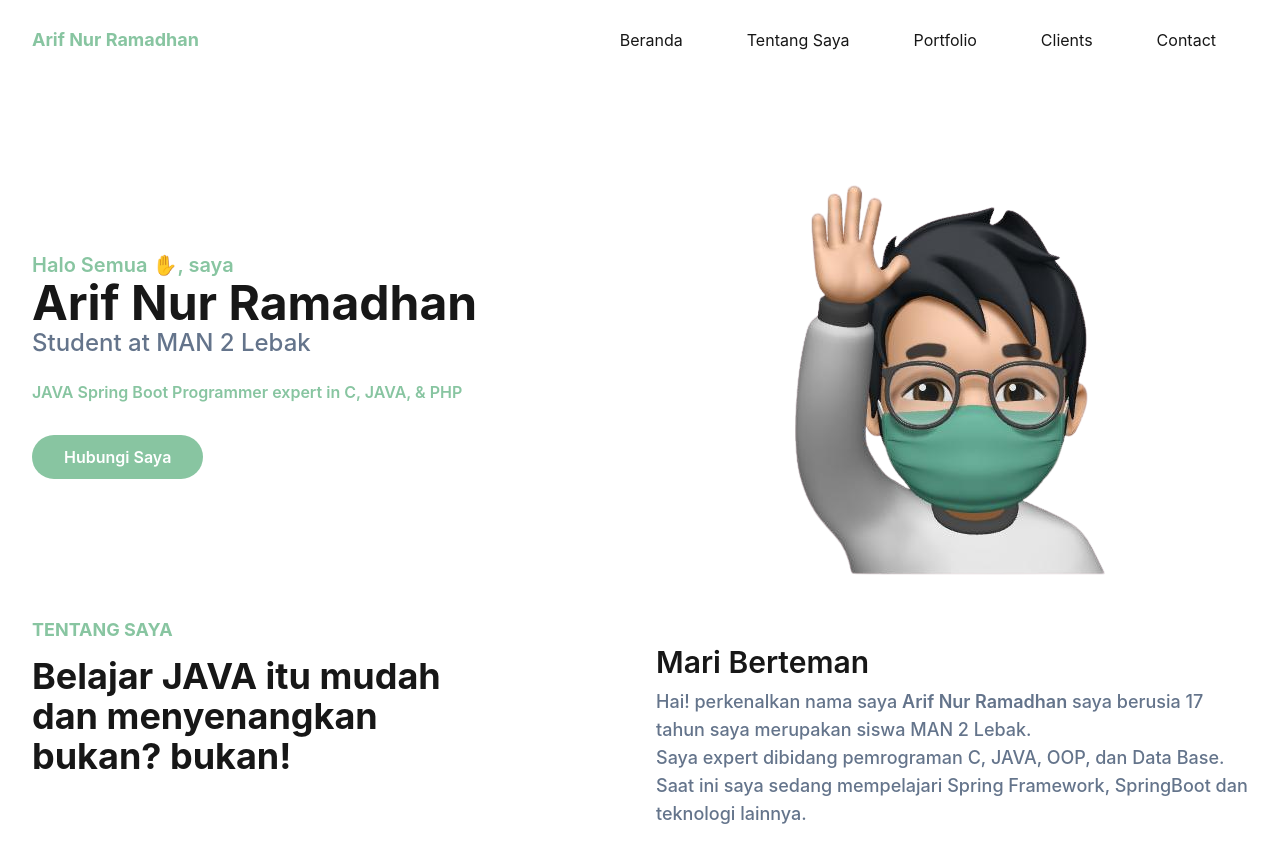
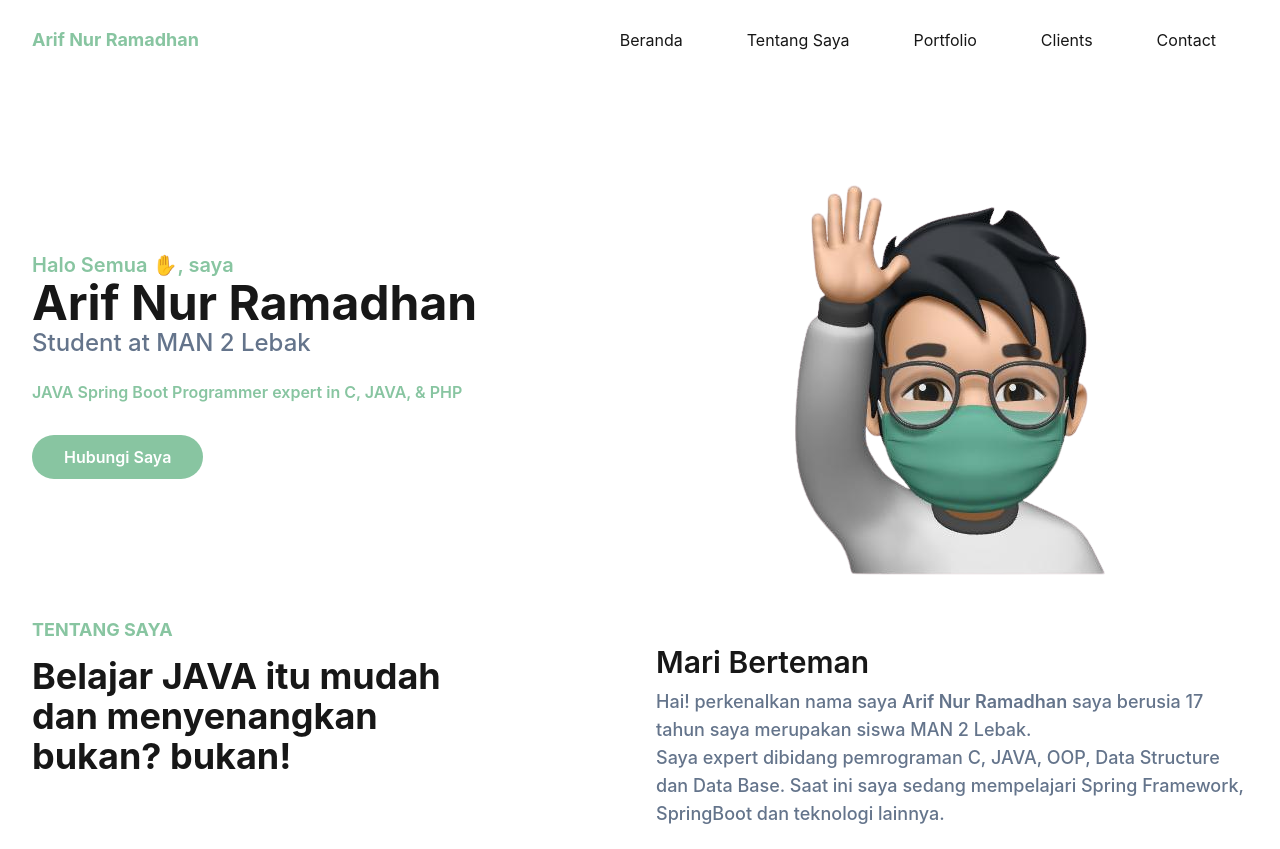
Before and after one commit to arifnrrmdn/portfolio-arifnrramdn, a website: page index.html in a window 1280 px wide. Shown: the top 849 px of the page. Drawn offline with Linux system fonts and the light colour scheme.

Commit message:
Update index.html

```diff
--- a/index.html
+++ b/index.html
@@ -107,7 +107,7 @@
                 Hai! perkenalkan nama saya <span class="font-semibold">Arif Nur Ramadhan</span> saya berusia 17 tahun saya merupakan siswa MAN 2 Lebak.
               </p>
             <p class="font-medium text-base text-secondary mb-6 lg:text-lg">
-              Saya expert dibidang pemrograman C, JAVA, OOP, dan Data Base.
+              Saya expert dibidang pemrograman C, JAVA, OOP, Data Structure dan Data Base.
               Saat ini saya sedang mempelajari Spring Framework, SpringBoot dan teknologi lainnya.
             </p>
             <div class="flex items-center">
```
